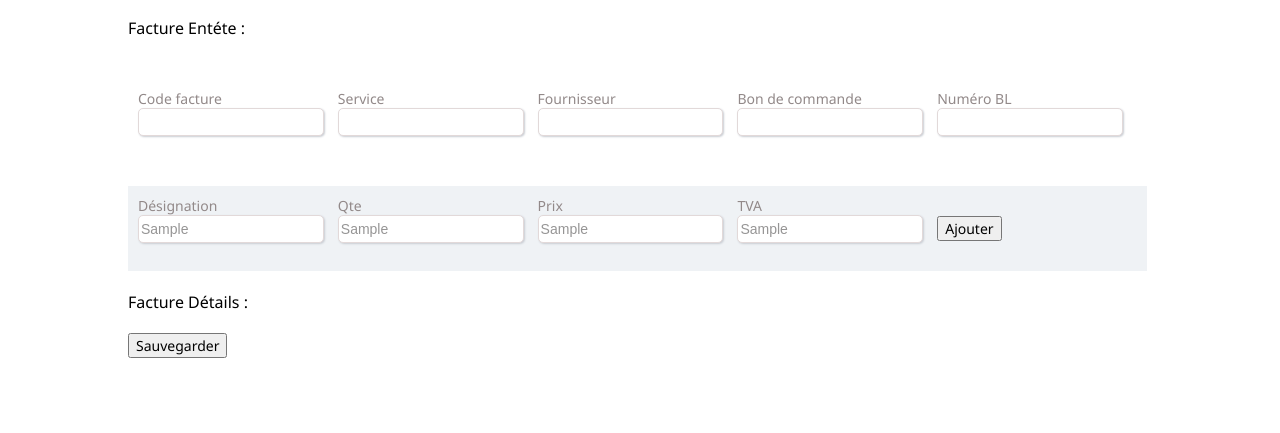
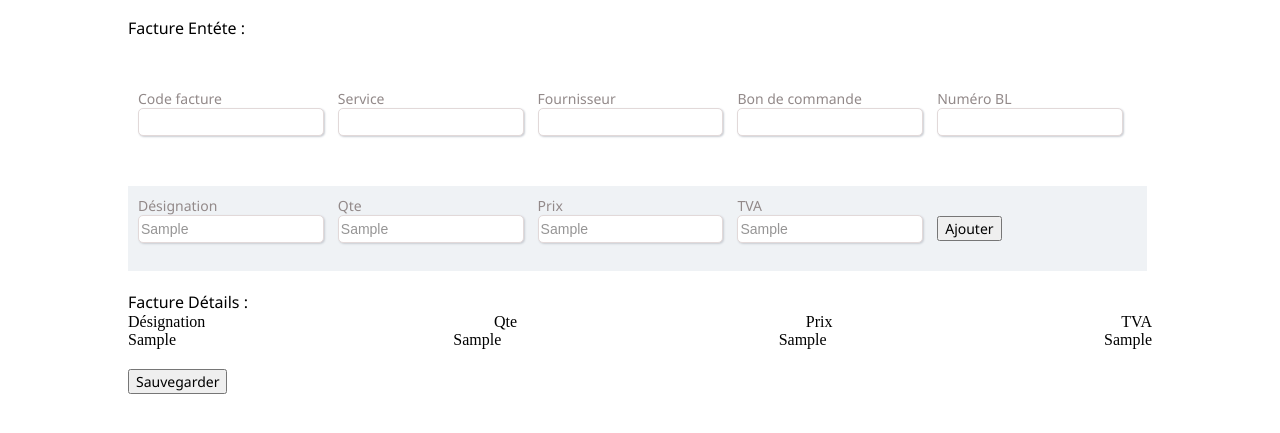
Before and after one commit to mimsou/formation, a plain HTML site: page facture_1.html in a window 1280 px wide. Both pictures are taken after typing "Sample", "Sample", "Sample", "Sample" into the empty fields and a click on the button "Ajouter". Shown: the part 167-600 px from the top of the page. Drawn offline with Linux system fonts and the light colour scheme.

Commit message:
ajout formulaire detail

```diff
--- a/css/facture1.css
+++ b/css/facture1.css
@@ -88,3 +88,13 @@
  .highlight{
      background-color: #eff2f5;
  }
+
+ .description{
+  display: flex;
+  justify-content: space-between;
+ }
+
+ .row-detail{
+  display: flex;
+  justify-content: space-between;
+ }
--- a/facture_1.html
+++ b/facture_1.html
@@ -77,9 +77,17 @@
                 </div>
               </div>
             </div>
+
             <div class="section_title">Facture Détails :  </div>
+            <div class="description">
+              <div>Désignation</div>
+              <div>Qte</div>
+              <div>Prix</div>
+              <div>TVA</div>
+            </div>
             <div class="form_details">
-              <div class="row-detail"> </div>
+
+
 
             </div>
           </form>
--- a/js/facture.js
+++ b/js/facture.js
@@ -1,14 +1,18 @@
-$(function(){
+$(function () {
+  $(".submit_detail").on("click", function () {
+    var html = '<div class="row-detail">';
 
+    $("#article-form input").each(function () {
+        html += "<div >"
 
-  $("#designation").on("focus",function(){
+        html += $(this).val()
 
-  })
+        html += "</div>"
+    });
 
-    $(".submit_detail").click(function(){
-      $("#article-form input").each(function(){
+    html +=  "</div>";
 
-      })
-    })
+    $(".form_details").append(html);
 
-})
+  });
+});
```
